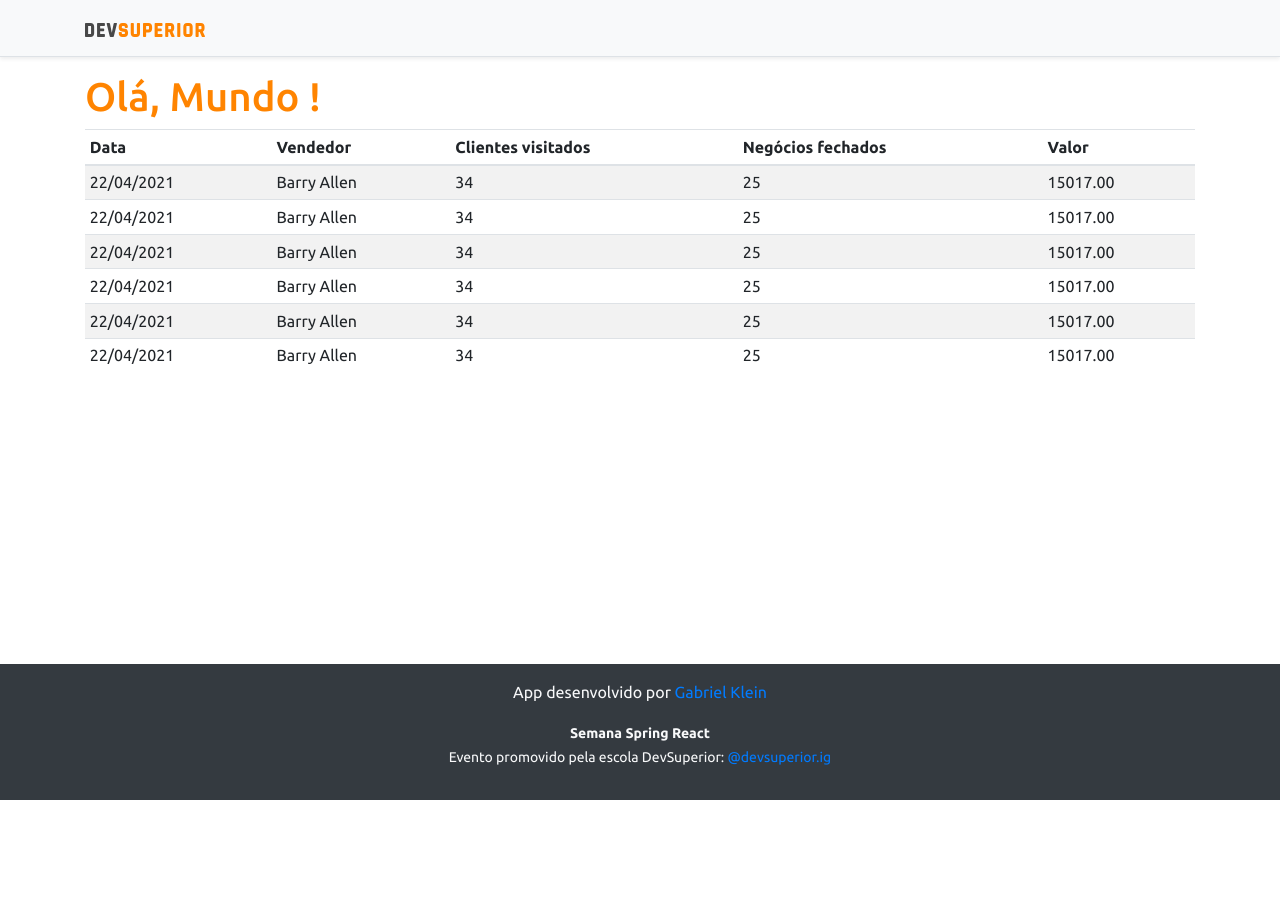
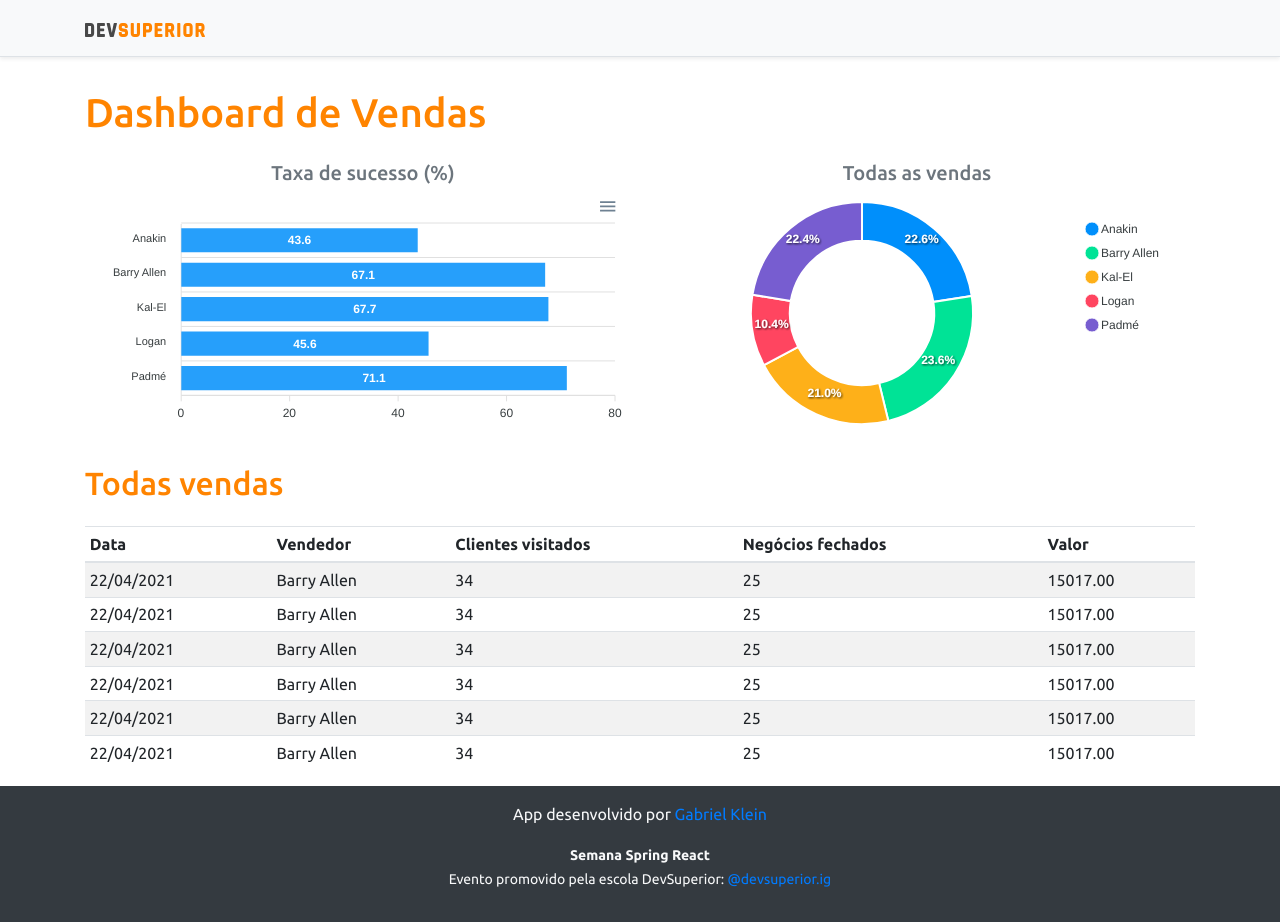
Before and after one commit to gabrielNunesKlein/Projeto-sds3, a React (Create React App) app in the folder frontend/: page / in a window 1280 px wide. Before the commit the page ends 800 px from the top, so only its background shows below. Built offline with nearby package versions, Linux system fonts and the light colour scheme.

Commit message:
Static charts

```diff
--- a/frontend/package.json
+++ b/frontend/package.json
@@ -12,10 +12,12 @@
     "@types/node": "^12.0.0",
     "@types/react": "^17.0.0",
     "@types/react-dom": "^17.0.0",
+    "apexcharts": "^3.26.1",
     "bootstrap": "^4.6.0",
     "jquery": "1.9.1",
     "popper.js": "^1.16.1",
     "react": "^17.0.2",
+    "react-apexcharts": "^1.3.9",
     "react-dom": "^17.0.2",
     "react-scripts": "4.0.3",
     "typescript": "^4.1.2",
--- a/frontend/src/App.tsx
+++ b/frontend/src/App.tsx
@@ -1,13 +1,28 @@
 import NavBar from 'components/NavBar';
 import Footer from 'components/Footer';
 import DataTable from 'components/DataTable';
+import BarChart from 'components/BarChart';
+import DonutChart from 'components/DonutChart';
 
 function App() {
   return (
     <>
       <NavBar />
       <div className="container">
-        <h1 className="text-primary">Olá, Mundo !</h1>
+        <h1 className="text-primary py-3">Dashboard de Vendas</h1>
+        <div className="row px-3">
+          <div className="col-sm-6">
+            <h5 className="text-center text-secondary">Taxa de sucesso (%)</h5>
+            <BarChart />
+          </div>
+          <div className="col-sm-6">
+            <h5 className="text-center text-secondary">Todas as vendas</h5>
+            <DonutChart />
+          </div>
+        </div>
+        <div className="py-3">
+          <h2 className="text-primary">Todas vendas</h2>
+        </div>
         <DataTable />
       </div>
       <Footer />
--- /dev/null
+++ b/frontend/src/components/BarChart/index.tsx
@@ -0,0 +1,34 @@
+import Chart from 'react-apexcharts';
+
+const BarChart = () => {
+    const options = {
+        plotOptions: {
+            bar: {
+                horizontal: true,
+            }
+        },
+    };
+
+    const mockData = {
+        labels: {
+            categories: ['Anakin', 'Barry Allen', 'Kal-El', 'Logan', 'Padmé']
+        },
+        series: [
+            {
+                name: "% Sucesso",
+                data: [43.6, 67.1, 67.7, 45.6, 71.1]
+            }
+        ]
+    };
+
+    return(
+        <Chart
+            options={{...options, xaxis: mockData.labels}}
+            series={mockData.series}
+            type="bar"
+            height="240"
+        />
+    );
+}
+
+export default BarChart;
--- /dev/null
+++ b/frontend/src/components/DonutChart/index.tsx
@@ -0,0 +1,25 @@
+import Chart from 'react-apexcharts';
+
+const DonutChart = () => {
+    const mockData = {
+        series: [477138, 499928, 444867, 220426, 473088],
+        labels: ['Anakin', 'Barry Allen', 'Kal-El', 'Logan', 'Padmé']
+    }
+
+    const options = {
+        legend: {
+            show: true
+        }
+    }
+
+    return(
+        <Chart
+            options={{...options, labels: mockData.labels}}
+            series={mockData.series}
+            type="donut"
+            height="240"
+        />
+    );
+}
+
+export default DonutChart;
```
Also changed, not shown: 1 other file (tests, documents, lock files or other folders).
